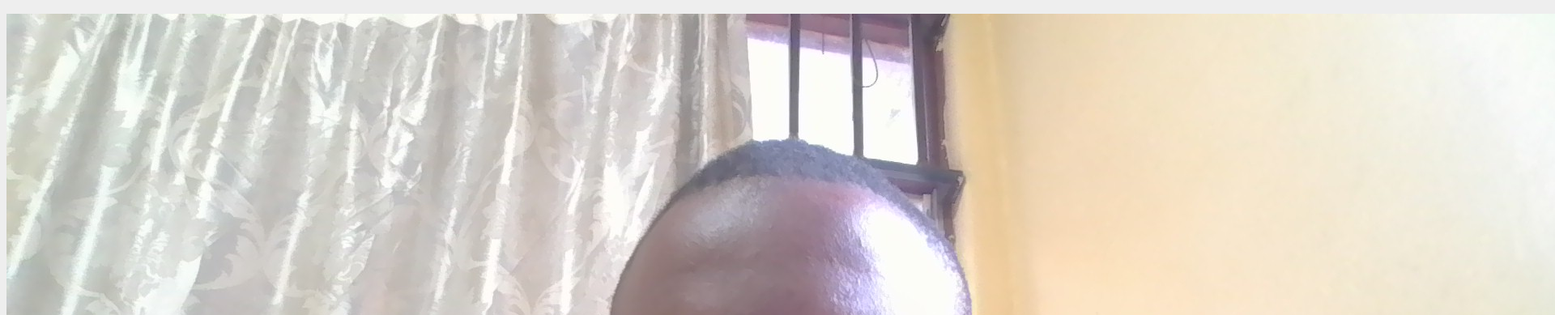
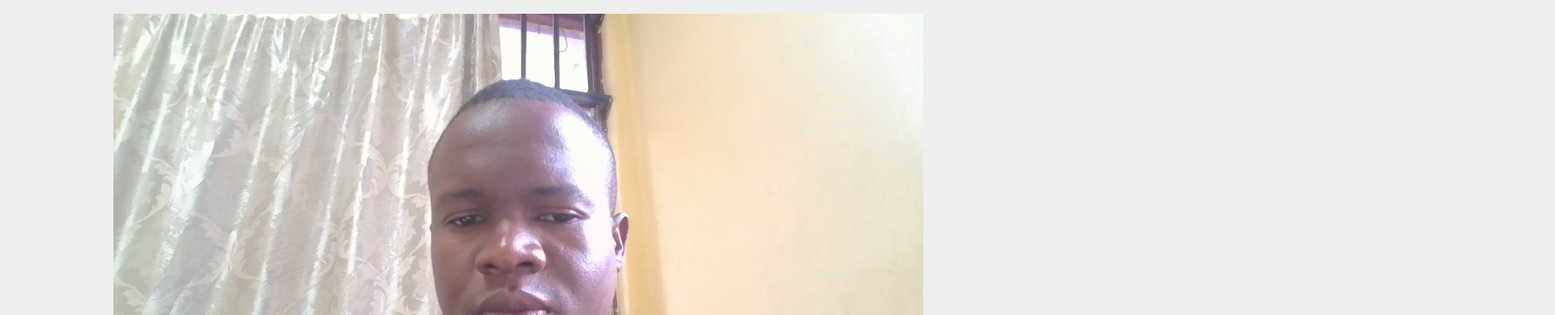
Before and after one commit to bytonmchikho/kanganyasportdesk, a plain HTML site: page index.html in a window 1280 px wide. Shown: the part 227-616 px from the top of the page at 81% size, 1920 px wide, since content can reach past the window. Drawn offline with Linux system fonts and the light colour scheme.

Commit message:
Update image tag with styling attributes

```diff
--- a/index.html
+++ b/index.html
@@ -101,7 +101,7 @@
     <div class="article">
 
         <h2>Welcome to Kanganya Sports Desk</h2>
-        <img src="WIN_20260803_17_04_25_Pro.jpg" alt="Kanganya Sports Desk story">
+        <img src="WIN_20260803_17_04_25_Pro.jpg" style="display: block; width: 90%; max-width: 1000px; height: auto; margin: 20px auto;">" alt="Kanganya Sports Desk story">
 
         <p class="date">2 September 2026</p>
 
```
